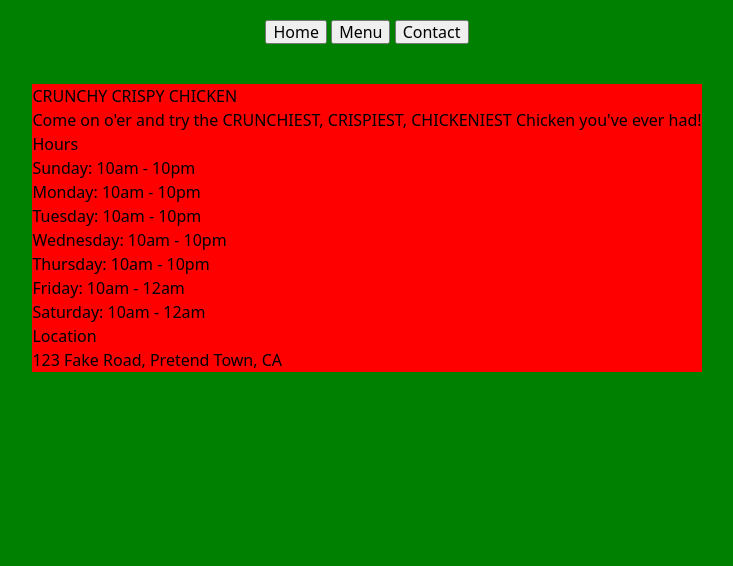
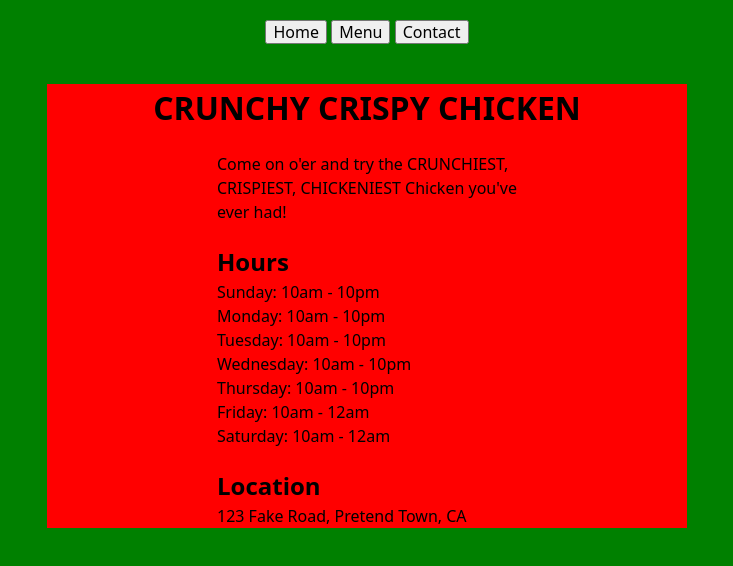
Before and after one commit to JasonBet/restaurant-page, a website built with webpack: page src/template.html in a window 1280 px wide. Shown: the whole page, without its empty margins (273-1006 px from the left). Built offline with nearby package versions, Linux system fonts and the light colour scheme.

Commit message:
Add several alignment styles and organize content children into divs

```diff
--- a/src/initial_page_load.js
+++ b/src/initial_page_load.js
@@ -7,9 +7,11 @@ export function home() {
     const name = document.createElement("h1");
     name.textContent = "CRUNCHY CRISPY CHICKEN";
 
+    const introDiv = document.createElement("div");
     const intro = document.createElement("p");
     intro.textContent = "Come on o'er and try the CRUNCHIEST, CRISPIEST, CHICKENIEST Chicken " +
         "you've ever had!";
+    introDiv.appendChild(intro);
 
     const hoursDiv = document.createElement("div");
     const hoursHead = document.createElement("h2");
@@ -55,7 +57,7 @@ export function home() {
 
 
     homeContainer.appendChild(name);
-    homeContainer.appendChild(intro);
+    homeContainer.appendChild(introDiv);
     homeContainer.appendChild(hoursDiv);
     homeContainer.appendChild(locationDiv);
 
--- a/src/style.css
+++ b/src/style.css
@@ -38,9 +38,27 @@ header {
   padding: 20px;
 }
 
+h1 {
+  font-size: 2rem;
+  font-weight: bold;
+}
+
+h2 {
+  font-size: 1.5rem;
+  font-weight: bold;
+}
+
 .main-container {
   box-sizing: border-box;
+  width: 50vw;
   background-color: red;
   display: flex;
   flex-direction: column;
+  align-items: center;
+  gap: 20px;
 }
+
+.main-container > div {
+  box-sizing: border-box;
+  width: 300px;
+}
```
